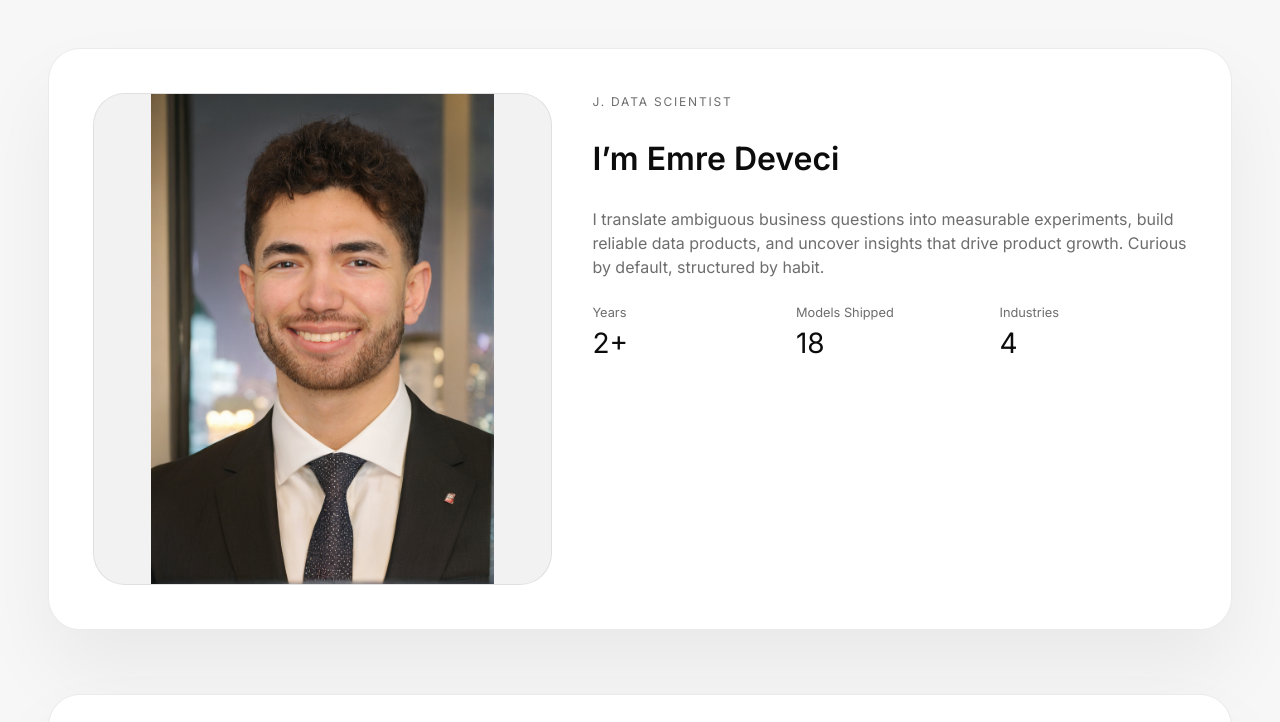
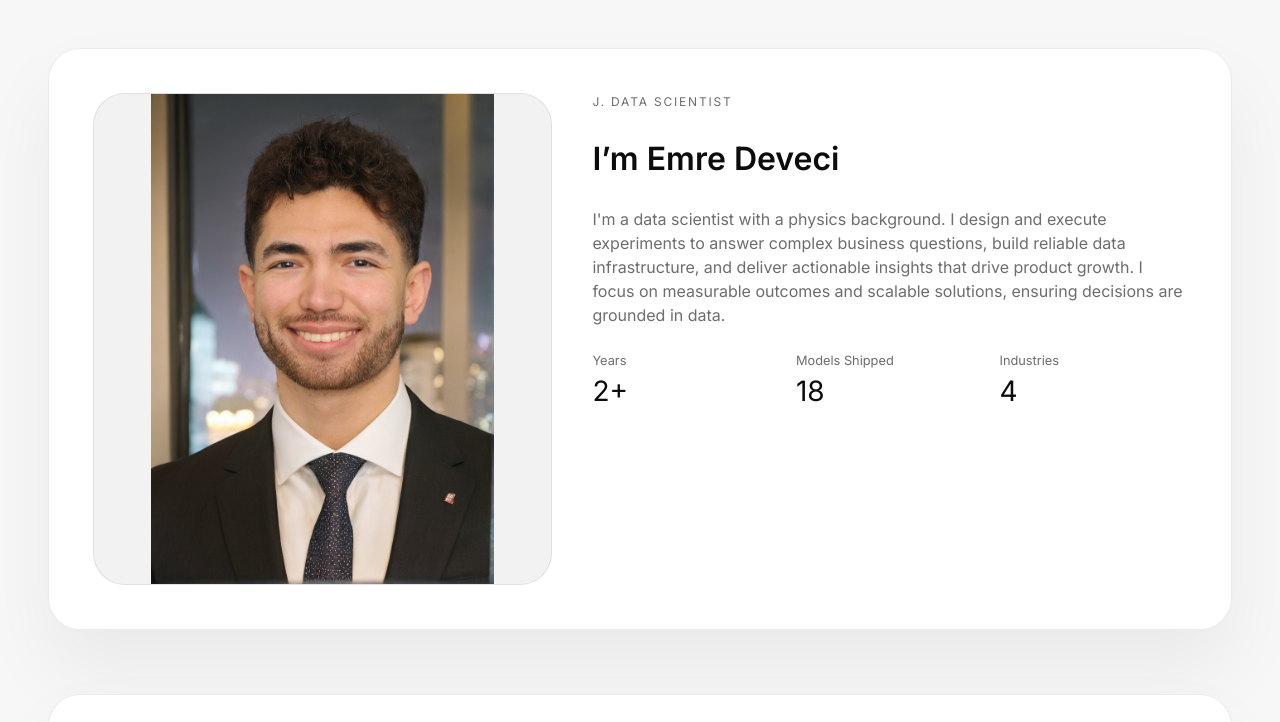
Before and after one commit to m-emre-deveci/emre-portfolio-page, a plain HTML site: page index.html in a window 1280 px wide. Shown: the top 722 px of the page. Drawn offline with Linux system fonts and the light colour scheme.

Commit message:
Update portfolio

```diff
--- a/index.html
+++ b/index.html
@@ -26,9 +26,7 @@
           <p class="eyebrow">J. Data Scientist</p>
           <h1>I’m Emre Deveci</h1>
           <p>
-            I translate ambiguous business questions into measurable experiments,
-            build reliable data products, and uncover insights that drive
-            product growth. Curious by default, structured by habit.
+            I'm a data scientist with a physics background. I design and execute experiments to answer complex business questions, build reliable data infrastructure, and deliver actionable insights that drive product growth. I focus on measurable outcomes and scalable solutions, ensuring decisions are grounded in data.
           </p>
           <div class="stats">
             <div>
```
